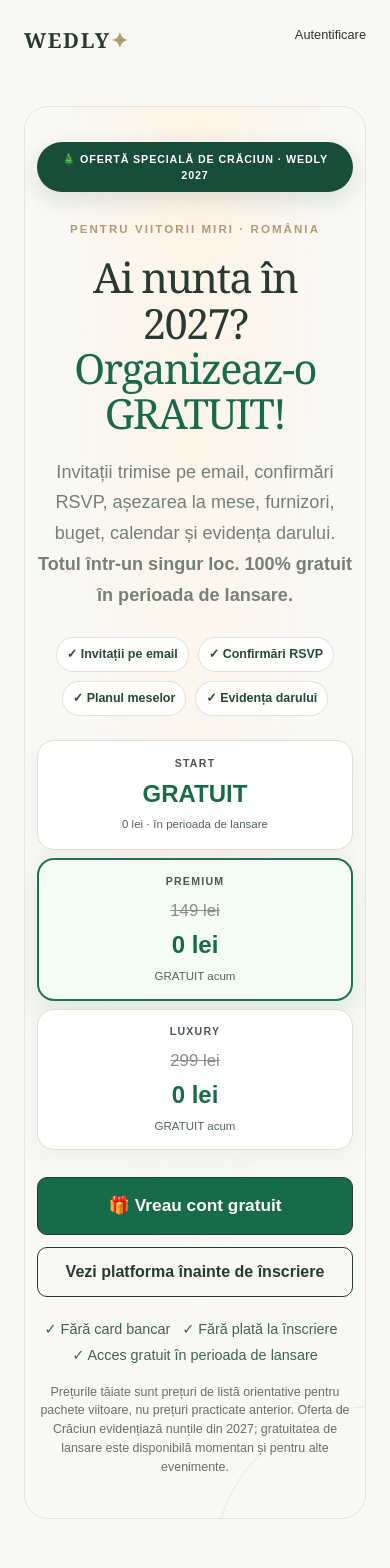
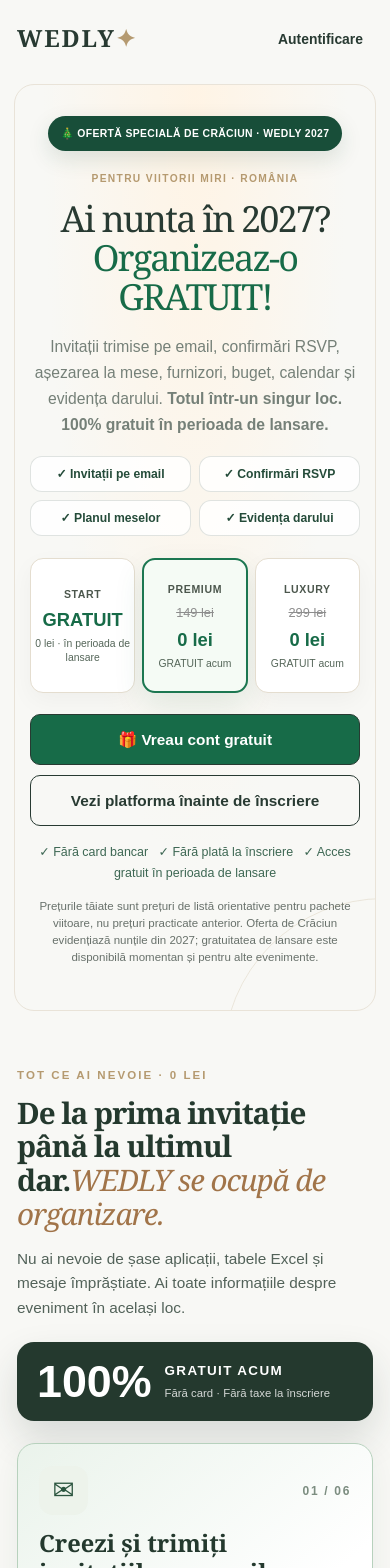
Before and after one commit to maggstudio/Everafter, a Next.js app: page / in a window 390 px wide. Shown: the top 1568 px of the page. Built offline with nearby package versions, Linux system fonts and the light colour scheme; no server answers.

Commit message:
style(landing): mobile-only responsive polish without changing desktop

```diff
--- a/app/style.css
+++ b/app/style.css
@@ -487,3 +487,67 @@ button,a,input,select,textarea{transition:background-color .18s ease,border-colo
 .landing-power-cta .button{white-space:nowrap}
 @media(max-width:900px){.landing-power-grid{grid-template-columns:repeat(2,minmax(0,1fr))}.landing-superpowers-head{align-items:flex-start}.landing-zero-stamp{min-width:160px}}
 @media(max-width:640px){.landing-superpowers{padding:52px 17px}.landing-superpowers-head{display:block}.landing-zero-stamp{margin:24px 0 0;max-width:240px}.landing-power-grid{grid-template-columns:1fr;gap:13px}.landing-power-card{min-height:230px;padding:23px}.landing-power-top{margin-bottom:14px}.landing-power-cta{flex-direction:column;align-items:stretch;padding:23px}.landing-power-cta .button{text-align:center}.landing-hero-proof span{font-size:.78rem;padding:7px 10px}}
+
+/* Mobile-only landing refinements; desktop layout and styles remain unchanged. */
+@media (max-width:720px){
+ .landing{width:100%;max-width:100%;padding:0 14px 28px;overflow-x:clip}
+ .landing .top{padding:17px 3px;align-items:center;gap:12px}
+ .landing .top .brand{font-size:1.48rem;white-space:nowrap}
+ .landing .top nav a{display:inline-flex;align-items:center;min-height:44px;padding:8px 10px;font-size:.87rem;font-weight:700}
+ .landing .christmas-hero{margin:6px 0 0;padding:31px 15px 29px!important;border-radius:20px}
+ .landing .christmas-ribbon{max-width:100%;font-size:.65rem;line-height:1.45;letter-spacing:.035em;white-space:normal;margin-bottom:20px;padding:10px 13px}
+ .landing .christmas-hero .eyebrow{display:block;font-size:.64rem;letter-spacing:.13em}
+ .landing .christmas-hero h1{font-size:clamp(2.25rem,9vw,3.7rem);line-height:1.08;letter-spacing:-.05em;margin:14px auto 17px;overflow-wrap:break-word}
+ .landing .christmas-lead{font-size:.98rem;line-height:1.65;margin-bottom:18px!important}
+ .landing .landing-hero-proof{display:grid;grid-template-columns:repeat(2,minmax(0,1fr));gap:8px;margin:17px 0 22px}
+ .landing .landing-hero-proof span{justify-content:center;text-align:center;min-width:0;padding:9px 6px;border-radius:12px;font-size:.76rem;line-height:1.35}
+ .landing .christmas-pricing{grid-template-columns:repeat(3,minmax(0,1fr));gap:7px;margin:18px auto 21px}
+ .landing .christmas-price-card{min-width:0;min-height:135px;padding:12px 4px;gap:6px;border-radius:13px}
+ .landing .christmas-price-card>span{font-size:.66rem;letter-spacing:.06em}
+ .landing .christmas-price-card strong{font-size:clamp(1.1rem,4.7vw,1.55rem)}
+ .landing .christmas-price-card del{font-size:.8rem}
+ .landing .christmas-price-card small{font-size:.65rem;line-height:1.3}
+ .landing .christmas-actions{display:grid;grid-template-columns:minmax(0,1fr);gap:10px}
+ .landing .christmas-actions .button{display:flex;align-items:center;justify-content:center;width:100%;min-height:51px;white-space:normal;padding:12px 14px!important;font-size:.96rem!important;line-height:1.3}
+ .landing .christmas-trust{font-size:.78rem;line-height:1.65;margin:16px auto 10px!important}
+ .landing .christmas-disclosure{font-size:.72rem;line-height:1.5}
+ .landing .landing-superpowers{padding:51px 3px 39px}
+ .landing .landing-superpowers-head{margin-bottom:22px}
+ .landing .landing-superpowers-head h2{font-size:clamp(1.85rem,7vw,2.65rem);line-height:1.14;letter-spacing:-.035em;overflow-wrap:break-word}
+ .landing .landing-superpowers-head h2 br{display:none}
+ .landing .landing-superpowers-head p{font-size:.96rem;line-height:1.6}
+ .landing .landing-zero-stamp{max-width:none;width:100%;display:grid;grid-template-columns:auto minmax(0,1fr);column-gap:13px;align-items:center;text-align:left;padding:17px 20px;margin:22px 0 0;border-radius:17px}
+ .landing .landing-zero-stamp strong{font-size:2.8rem;grid-row:span 2}
+ .landing .landing-zero-stamp span{font-size:.84rem;margin:0}
+ .landing .landing-zero-stamp small{font-size:.71rem}
+ .landing .landing-power-grid{grid-template-columns:minmax(0,1fr);gap:12px}
+ .landing .landing-power-card{min-width:0;min-height:0;padding:22px 21px;border-radius:18px}
+ .landing .landing-power-top{margin-bottom:14px}
+ .landing .landing-power-icon{width:49px;height:49px;font-size:1.65rem;border-radius:14px}
+ .landing .landing-power-card h3{font-size:1.48rem}
+ .landing .landing-power-card p{font-size:.94rem;line-height:1.57;margin-bottom:19px}
+ .landing .landing-power-tag{font-size:.73rem;line-height:1.45}
+ .landing .landing-power-cta{margin-top:15px;padding:21px 19px;gap:15px;border-radius:17px}
+ .landing .landing-power-cta strong{font-size:1.2rem;line-height:1.35}
+ .landing .landing-power-cta p{font-size:.9rem;line-height:1.5}
+ .landing .landing-power-cta .button{width:100%;display:flex;align-items:center;justify-content:center;white-space:normal;min-height:49px}
+ .landing .landing-product-teaser{grid-template-columns:minmax(0,1fr);gap:23px;margin:30px 0;padding:14px 0}
+ .landing .landing-product-teaser h2{font-size:clamp(1.9rem,7vw,2.5rem)}
+ .landing .landing-product-teaser .button{max-width:100%;white-space:normal;text-align:center}
+ .landing .landing-teaser-preview{min-width:0;transform:none;padding:20px;border-radius:17px;gap:14px}
+ .landing .landing-teaser-preview>strong{font-size:1.7rem}
+ .landing .landing-next{margin:26px 0 0;padding:24px 17px}
+ .landing .landing-next .actions{display:grid;grid-template-columns:minmax(0,1fr)}
+ .landing .landing-next .button{width:100%;text-align:center}
+ .landing .public-footer{gap:14px;padding:25px 5px}
+}
+@media (max-width:380px){
+ .landing{padding-inline:10px}
+ .landing .christmas-hero{padding-inline:11px!important}
+ .landing .christmas-hero h1{font-size:clamp(2rem,9.2vw,2.4rem)}
+ .landing .christmas-pricing{gap:5px}
+ .landing .christmas-price-card{padding:10px 2px;min-height:125px}
+ .landing .christmas-price-card strong{font-size:1.05rem}
+ .landing .christmas-price-card small{font-size:.61rem}
+ .landing .landing-power-card{padding:19px 17px}
+}
```
